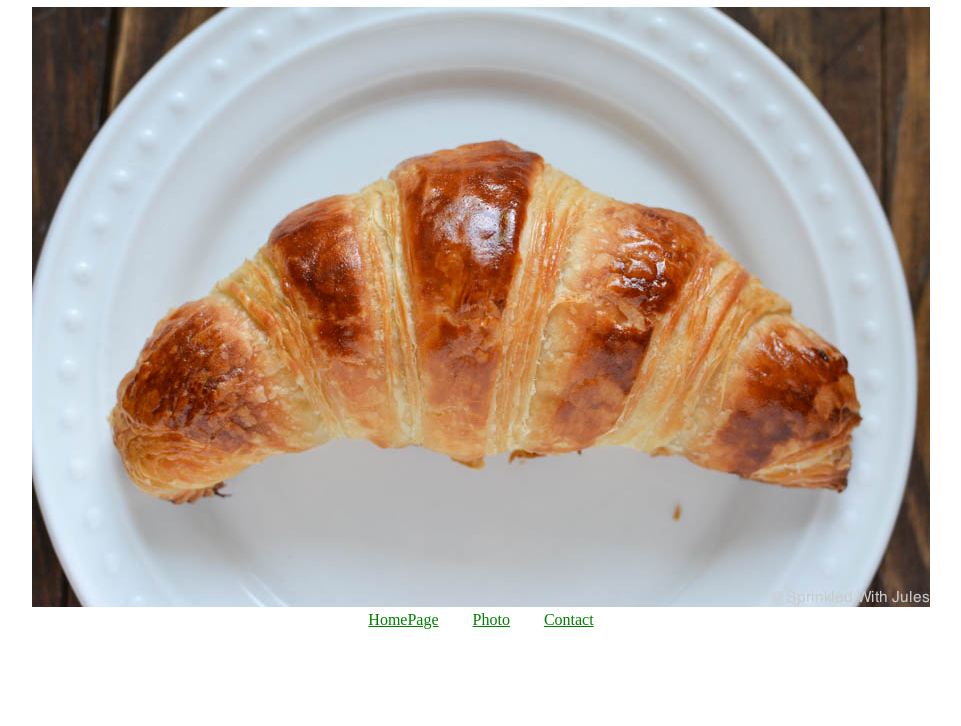
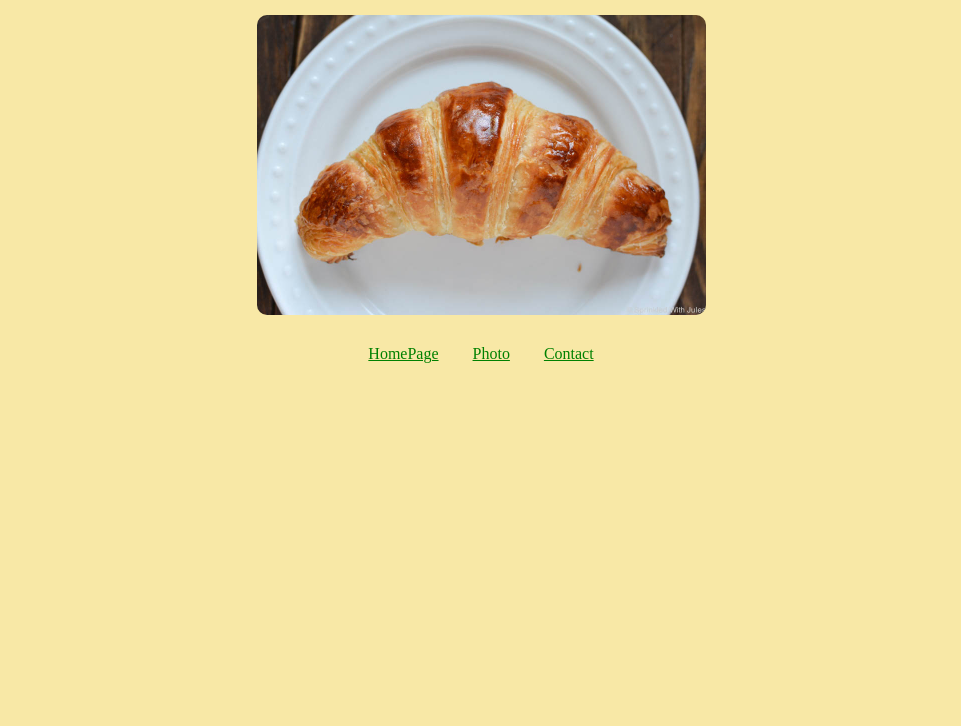
Before and after one commit to gshalom910/Croissant, a plain HTML site: page photo.html in a window 1280 px wide. Shown: the part 74-800 px from the top of the page, without its empty margins (159-1120 px from the left). Drawn offline with Linux system fonts and the light colour scheme.

Commit message:
adding bg color

```diff
--- a/css/styles.css
+++ b/css/styles.css
@@ -1,7 +1,16 @@
 body {
   text-align: center;
+  background: #f8e8a6;
 }
 .links a {
   margin: 0 15px;
   color: green;
 }
+
+.croissant-pic{
+  max-width: 100%;
+  border-radius: 10px;
+  display: block;
+  height: 300px;
+  margin: 30px auto;
+}
--- a/photo.html
+++ b/photo.html
@@ -8,7 +8,7 @@
   </head>
   <body>
     <h1>🥐 A picture of a croissant</h1>
-    <img src="/images/croissant.jpg" alt="croissant picture">
+    <img src="/images/croissant.jpg" alt="croissant picture" class="croissant-pic">
     <div class="links">
       <a href="/">HomePage</a>
       <a href="/photo.html">Photo</a>
```
